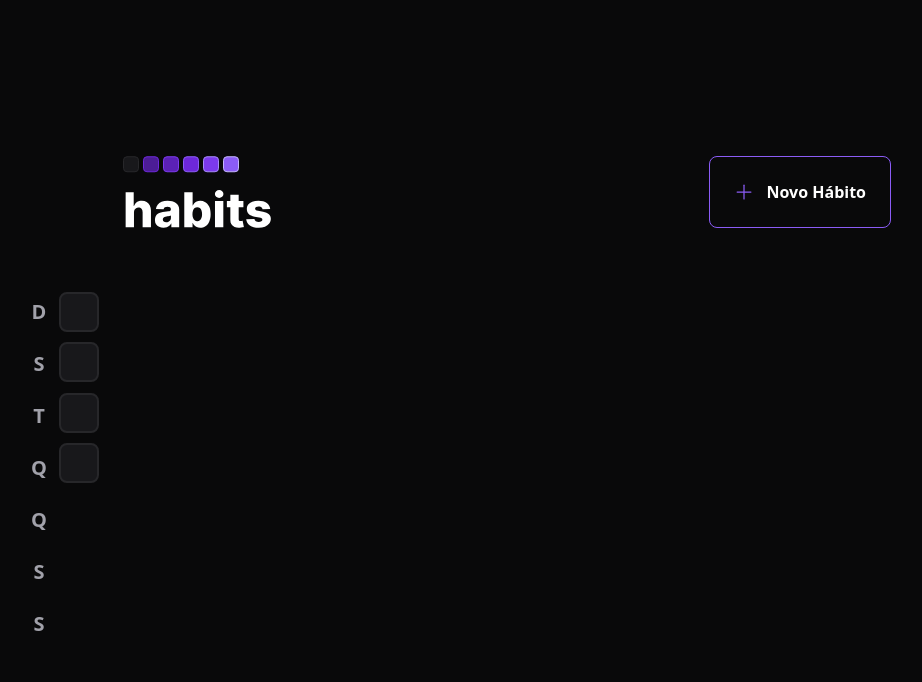
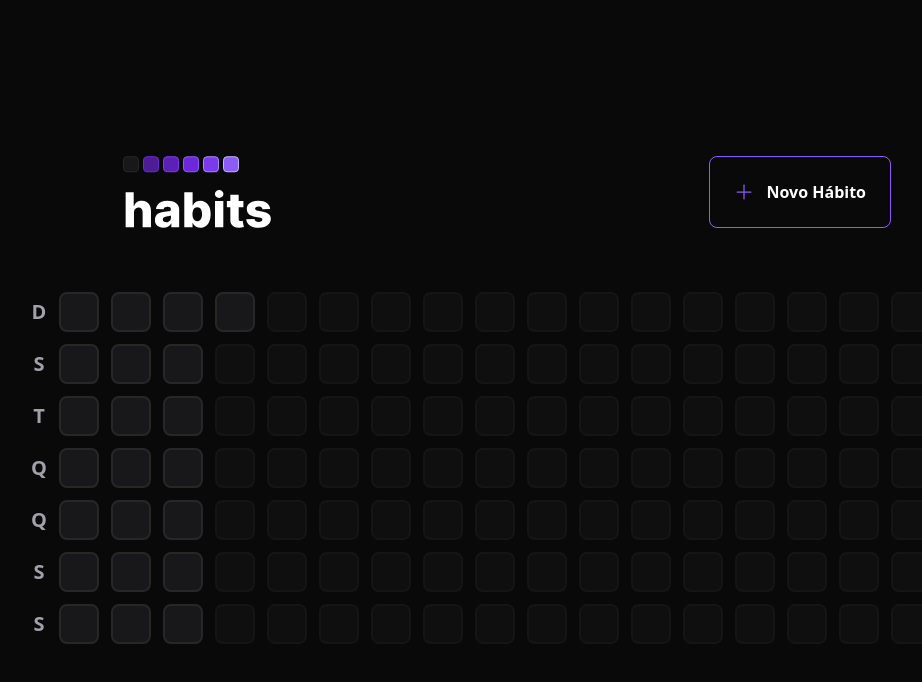
Before and after one commit to vander115/nlw-setup-web, a React (Vite) app: page / in a window 1280 px wide. Shown: the top 682 px of the page, without its empty margins (133-1055 px from the left). Built offline with nearby package versions, Linux system fonts and the light colour scheme.

Commit message:
feat: add habitDay and SummaryTable

```diff
--- a/package.json
+++ b/package.json
@@ -9,6 +9,7 @@
     "preview": "vite preview"
   },
   "dependencies": {
+    "dayjs": "^1.11.7",
     "phosphor-react": "^1.4.1",
     "react": "^18.2.0",
     "react-dom": "^18.2.0"
--- a/src/components/HabitDay.tsx
+++ b/src/components/HabitDay.tsx
@@ -0,0 +1,15 @@
+interface IHabitDayProps {
+  completed?: number;
+}
+
+export function HabitDay({ completed }: IHabitDayProps) {
+  return (
+    <div className="w-10 h-10 bg-zinc-900 border-2 border-zinc-800 rounded-lg"></div>
+  );
+}
+
+export function HabitDayDisabled() {
+  return (
+    <div className="w-10 h-10 bg-zinc-900 border-2 border-zinc-800 rounded-lg opacity-40 cursor-not-allowed"></div>
+  );
+}
--- a/src/components/SummaryTable.tsx
+++ b/src/components/SummaryTable.tsx
@@ -1,3 +1,11 @@
+import { generateDatesFromYearBeginning } from '../utils/generate-dates-from-year-beginning';
+import { HabitDay, HabitDayDisabled } from './HabitDay';
+
+const summaryDates = generateDatesFromYearBeginning();
+
+const minimumSummaryDatesSize = 18 * 7;
+const amountOfDaysToFill = minimumSummaryDatesSize - summaryDates.length;
+
 export function SummaryTable() {
   const weekDays = ['D', 'S', 'T', 'Q', 'Q', 'S', 'S'];
 
@@ -14,11 +22,14 @@ export function SummaryTable() {
         ))}
       </div>
 
-      <div className="grid grid-rows-7 grid-flow-col">
-        <div className="w-10 h-10 bg-zinc-900 border-2 border-zinc-800 rounded-lg"></div>
-        <div className="w-10 h-10 bg-zinc-900 border-2 border-zinc-800 rounded-lg"></div>
-        <div className="w-10 h-10 bg-zinc-900 border-2 border-zinc-800 rounded-lg"></div>
-        <div className="w-10 h-10 bg-zinc-900 border-2 border-zinc-800 rounded-lg"></div>
+      <div className="grid grid-rows-7 grid-flow-col gap-3">
+        {summaryDates.map((habitDay, index) => (
+          <HabitDay key={String(habitDay)} />
+        ))}
+        {amountOfDaysToFill > 0 &&
+          Array.from({ length: amountOfDaysToFill }).map((_, index) => (
+            <HabitDayDisabled key={index} />
+          ))}
       </div>
     </div>
   );
--- /dev/null
+++ b/src/utils/generate-dates-from-year-beginning.ts
@@ -0,0 +1,16 @@
+import dayjs from 'dayjs';
+
+export function generateDatesFromYearBeginning() {
+  const firstDayOfTheYear = dayjs().startOf('year');
+  const today = new Date();
+
+  const dates = [];
+  let compareDate = firstDayOfTheYear;
+
+  while (compareDate.isBefore(today)) {
+    dates.push(compareDate.toDate());
+    compareDate = compareDate.add(1, 'day');
+  }
+
+  return dates;
+}
```
Also changed, not shown: 1 other file (tests, documents, lock files or other folders).
